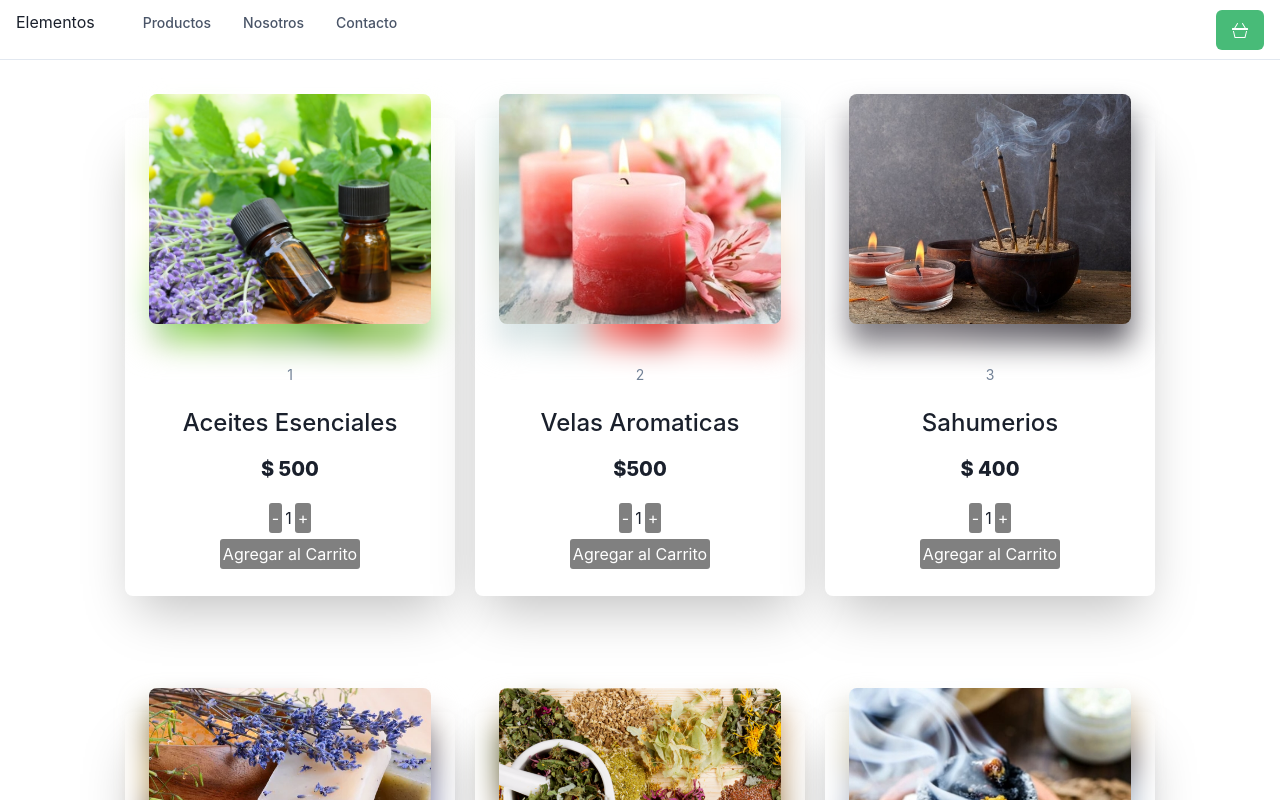
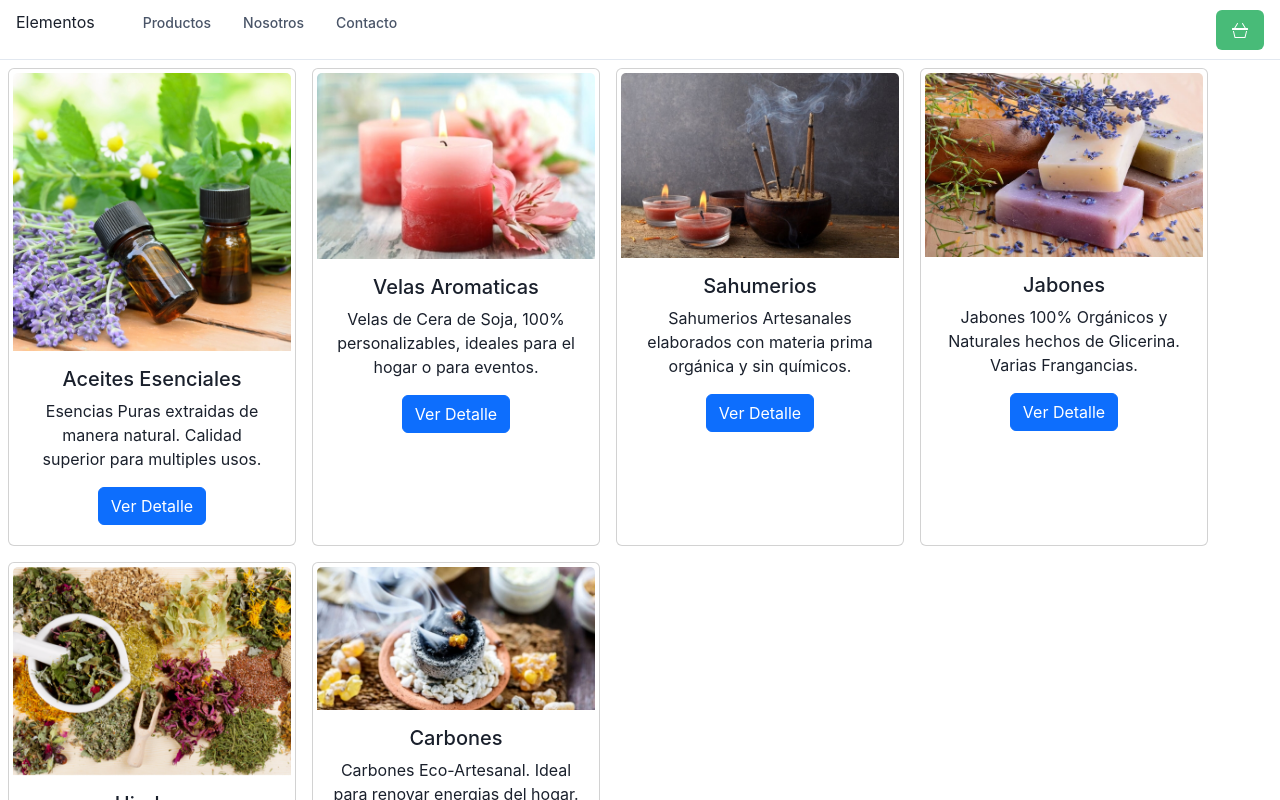
Before and after one commit to Kenshi1987/react-castro, a React (Create React App) app: page / in a window 1280 px wide. Shown: the top 800 px of the page. Built offline with nearby package versions, Linux system fonts and the light colour scheme.

Commit message:
se agrego cart, itemCount al itemDetail. Se cambio libreria Chackras del itemList por Bootstrap

```diff
--- a/package.json
+++ b/package.json
@@ -10,11 +10,14 @@
     "@testing-library/jest-dom": "^5.16.5",
     "@testing-library/react": "^13.3.0",
     "@testing-library/user-event": "^13.5.0",
+    "bootstrap": "^5.2.0",
     "bootstrap-icons": "^1.9.1",
+    "firebase": "^9.9.4",
     "framer-motion": "^7.0.0",
     "i": "^0.3.7",
     "npm": "^8.16.0",
     "react": "^18.2.0",
+    "react-bootstrap": "^2.5.0",
     "react-dom": "^18.2.0",
     "react-router-dom": "^6.3.0",
     "react-scripts": "5.0.1",
--- a/src/App.js
+++ b/src/App.js
@@ -3,6 +3,11 @@ import {ItemListContainer} from './components/ItemListContainer/ItemListContaine
 import './App.css';
 import { BrowserRouter, Routes, Route } from 'react-router-dom';
 import {ItemDetailContainer} from './components/ItemDetailContainer/ItemDetailContainer';
+import 'bootstrap/dist/css/bootstrap.min.css';
+import { Cart } from './components/Cart/Cart';
+import CheckOut from './components/CheckOut/CheckOut';
+
+
 
 function App() {
 
@@ -16,7 +21,9 @@ function App() {
       <Routes>
           <Route path="/" element = {<ItemListContainer greeting/>}/>
           <Route path='/item/:id' element = {<ItemDetailContainer/>}/>
-          <Route path='/category/:categoryid' element = {<ItemDetailContainer/>}/>
+          <Route path='/category/:categoryid' element = {<ItemListContainer/>}/>
+          <Route path='/cart' element = {<Cart/>}/>
+          <Route path='/checkout' element= {<CheckOut/>}/>
       </Routes>
     </BrowserRouter>
     </div>
--- /dev/null
+++ b/src/components/Cart/Cart.jsx
@@ -0,0 +1,7 @@
+import React from 'react'
+
+export const Cart = () => {
+  return (
+    <div>Cart</div>
+  )
+}
--- /dev/null
+++ b/src/components/CheckOut/CheckOut.jsx
@@ -0,0 +1,7 @@
+import React from 'react'
+
+export default function CheckOut() {
+  return (
+    <div>CheckOut</div>
+  )
+}
--- a/src/components/Item/Item.jsx
+++ b/src/components/Item/Item.jsx
@@ -1,85 +1,30 @@
-import React from 'react'
-import Contador from '../Counter/Contador';
-
-import {
-    Box,
-    Center,
-    useColorModeValue,
-    Heading,
-    Text,
-    Stack,
-    Image,
-  } from '@chakra-ui/react';
+import React from 'react';
+import {Card} from 'react-bootstrap';
+import {Button} from 'react-bootstrap';
 import { Link } from 'react-router-dom';
 
+function Item({id, title, description, price, img}){
+  return (
+
+    <div className="d-flex justify-content-evenly">
+
+    <Card className="m-2 p-1"style={{ width: '18rem' }}>
+            <Card.Img  variant="top" src={img} />
+            <Card.Body>
+              <Card.Title>{title}</Card.Title>
+              <Card.Text>
+                {description}
+              </Card.Text>
+              <Link to={`/item/${id}`}>
+              <Button variant="primary">Ver Detalle</Button>
+              </Link>
+            </Card.Body>
+          </Card>
 
 
-  export default function Item({id, title, price, stock, img}) {
+        </div>
 
-    const onAdd = (contador) => {
-      console.log ('Soy onAdd y el valor del contador es:', contador)
-    }
+  );
+}
 
-    return (
-      <Center py={12} style={{margin:"10px"}}>
-        <Box
-          role={'group'}
-          p={6}
-          maxW={'330px'}
-          w={'full'}
-          bg={useColorModeValue('white', 'gray.800')}
-          boxShadow={'2xl'}
-          rounded={'lg'}
-          pos={'relative'}
-          zIndex={1}>
-          <Box
-            rounded={'lg'}
-            mt={-12}
-            pos={'relative'}
-            height={'230px'}
-            _after={{
-              transition: 'all .3s ease',
-              content: '""',
-              w: 'full',
-              h: 'full',
-              pos: 'absolute',
-              top: 5,
-              left: 0,
-              backgroundImage: `url(${img})`,
-              filter: 'blur(15px)',
-              zIndex: -1,
-            }}
-            _groupHover={{
-              _after: {
-                filter: 'blur(20px)',
-              },
-            }}>
-            <Link to={`/item/${id}`}>
-            <Image
-              rounded={'lg'}
-              height={230}
-              width={282}
-              objectFit={'cover'}
-              src={img}
-            />
-            </Link>
-          </Box>
-          <Stack pt={10} align={'center'}>
-            <Text color={'gray.500'} fontSize={'sm'} textTransform={'uppercase'}>
-              {id}
-            </Text>
-            <Heading fontSize={'2xl'} fontFamily={'body'} fontWeight={500}>
-              {title}
-            </Heading>
-            <Stack direction={'row'} align={'center'}>
-              <Text fontWeight={800} fontSize={'xl'}>
-                {price}
-              </Text>
-
-            </Stack>
-          </Stack>
-          <Contador onAdd={onAdd}/>
-        </Box>
-      </Center>
-    );
-  }
+export default Item
--- /dev/null
+++ b/src/components/ItemCount/ItemCount.jsx
@@ -0,0 +1,17 @@
+import React from 'react'
+import { useState } from 'react'
+
+export default function ItemCount({stock, initial, onAdd}) {
+
+ const [counter, setCounter] = useState(initial)
+
+     return (
+    <>
+    <div>Contador</div>
+    <button onClick={() => {setCounter (counter - 1)}} disabled={counter===initial}>-</button>
+    <span>{counter}</span>
+    <button onClick={() => {setCounter (counter + 1)}} disabled={counter===stock}>+</button>
+    <div><button onClick={()=>onAdd(counter)} disabled={counter ===0}>Agregar al Carrito</button></div>
+    </>
+  )
+}
--- a/src/components/ItemDetail/ItemDetail.jsx
+++ b/src/components/ItemDetail/ItemDetail.jsx
@@ -1,12 +1,25 @@
-import React from 'react';
+import React, {useState} from 'react';
+import ItemCount from '../ItemCount/ItemCount';
+import { Link } from 'react-router-dom';
+import { Button } from 'react-bootstrap';
 
 export function ItemDetail({item}) {
-    const {id, category, price, title, img} = item;
+    const {id, category, description, price, title, img} = item;
+    const [counter, setCounter] = useState(0);
+
+    function onAdd (count){
+      console.log(`Esta es la cantidad de Items que la persona compra ${count}`);
+      setCounter(count)
+    }
   return (
     <div>
-        <h1>{title} - {id}</h1>
+        <h1>{title} - {category}</h1>
+        <h3>{description}</h3>
         <img src={img} alt=""></img>
         <h2>{price}</h2>
+        {counter ?
+        <Link to="/cart"><Button>Finalizar Compra</Button></Link> :
+        <ItemCount initial={1} stock={5} onAdd={onAdd}/>}
     </div>
   )
 }
--- a/src/components/ItemDetailContainer/ItemDetailContainer.jsx
+++ b/src/components/ItemDetailContainer/ItemDetailContainer.jsx
@@ -1,7 +1,7 @@
 import React, { useEffect, useState } from 'react';
 import {useParams} from 'react-router-dom';
 import {ItemDetail} from '../ItemDetail/ItemDetail';
-
+import Spinner from 'react-bootstrap/Spinner';
 export function ItemDetailContainer() {
 
   const {id} = useParams();
@@ -9,7 +9,7 @@ export function ItemDetailContainer() {
 
   useEffect(()=> {
     let products = [
-      {id: 1, category: 'Aceites', title: 'Aceites Esenciales', price: '$ 500', img:'../img/aceites.jpg'},
+      {id: 1, category: 'Aceites', title: 'Aceites Esenciales', price: '$ 500', img:'../img/aceites.jpg', description:'Aceites puros de origen Vegetal, sin agregados quimicos. Esencias puras de la mas alta calidad. Amplias Fragancias.'},
       {id: 2, category: 'Velas', title: 'Velas Aromaticas', price: '$500', img:'../img/velas.jpg'},
       {id: 3, category: 'Sahumerios', title: 'Sahumerios', price: '$ 400', img:'../img/sahumerios.jpg'},
       {id: 4, category: 'Jabones', title: 'Jabones', price: '$400', img:'../img/jabones.jpg'},
@@ -30,6 +30,7 @@ export function ItemDetailContainer() {
   return (
     <div>
       { Object.getOwnPropertyNames(item).length && <ItemDetail item={item}/>}
+
     </div>
   )
 }
--- a/src/components/ItemList/ItemList.jsx
+++ b/src/components/ItemList/ItemList.jsx
@@ -1,16 +1,16 @@
 import React from 'react'
 import Item from '../Item/Item'
-import {Flex} from '@chakra-ui/react';
 
 function ItemList({items}) {
   return (
     <>
-      <Flex align="center" justify="center" flexWrap="wrap">
-        {items.map ((item, indx)=>
-            <Item key={indx} id={item.id} title={item.title} price={item.price} img={item.img}/>
 
-        )}
-      </Flex>
+            <div className="d-flex flex-wrap">
+
+            {items.map ((item, indx)=>
+            <Item key={indx} id={item.id} title={item.title} description={item.description} price={item.price} img={item.img}/>
+            )}
+            </div>
 
 
     </>
--- a/src/components/ItemListContainer/ItemListContainer.jsx
+++ b/src/components/ItemListContainer/ItemListContainer.jsx
@@ -10,12 +10,12 @@ export function ItemListContainer({greeting}) {
   useEffect(()=> {
 
     let products = [
-                    {id: 1, category: 'Aceites', title: 'Aceites Esenciales', price: '$ 500', img:'./img/aceites.jpg'},
-                    {id: 2, category: 'Velas', title: 'Velas Aromaticas', price: '$500', img:'./img/velas.jpg'},
-                    {id: 3, category: 'Sahumerios', title: 'Sahumerios', price: '$ 400', img:'./img/sahumerios.jpg'},
-                    {id: 4, category: 'Jabones', title: 'Jabones', price: '$400', img:'./img/jabones.jpg'},
-                    {id: 5, category: 'Hierbas', title: 'Hierbas', price: '$ 400', img:'./img/hierbas.png'},
-                    {id: 6, category: 'Carbones', title: 'Carbones', price: '$400', img:'./img/carbones.jpg'}
+                    {id: 1, category: 'Aceites', title: 'Aceites Esenciales', description:'Esencias Puras extraidas de manera natural. Calidad superior para multiples usos.', price: '$ 500', img:'./img/aceites.jpg'},
+                    {id: 2, category: 'Velas', title: 'Velas Aromaticas', description:"Velas de Cera de Soja, 100% personalizables, ideales para el hogar o para eventos.", price: '$500', img:'./img/velas.jpg'},
+                    {id: 3, category: 'Sahumerios', title: 'Sahumerios', description:"Sahumerios Artesanales elaborados con materia prima orgánica y sin químicos.", price: '$ 400', img:'./img/sahumerios.jpg'},
+                    {id: 4, category: 'Jabones', title: 'Jabones',  description:"Jabones 100% Orgánicos y Naturales hechos de Glicerina. Varias Frangancias.",price: '$400', img:'./img/jabones.jpg'},
+                    {id: 5, category: 'Hierbas', title: 'Hierbas', description:"Hierbas y Recinas puras. Abren el espacio, generan un estado ampliado de conciencia.", price: '$ 400', img:'./img/hierbas.png'},
+                    {id: 6, category: 'Carbones', title: 'Carbones', description:"Carbones Eco-Artesanal. Ideal para renovar energias del hogar.", price: '$400', img:'./img/carbones.jpg'}
                   ];
       new Promise((resolve) => {
         let productsFiltered = [];
--- a/src/components/Navbar/Navbar.js
+++ b/src/components/Navbar/Navbar.js
@@ -52,12 +52,14 @@ import {
             />
           </Flex>
           <Flex flex={{ base: 1 }} justify={{ base: 'center', md: 'start' }}>
+
             <Text
               textAlign={useBreakpointValue({ base: 'center', md: 'left' })}
               fontFamily={'heading'}
               color={useColorModeValue('gray.800', 'white')}>
               Elementos
             </Text>
+
 
             <Flex display={{ base: 'none', md: 'flex' }} ml={10}>
               <DesktopNav />
--- a/src/index.js
+++ b/src/index.js
@@ -4,6 +4,25 @@ import './index.css';
 import App from './App';
 import reportWebVitals from './reportWebVitals';
 import { ChakraProvider } from '@chakra-ui/react';
+import 'bootstrap/dist/css/bootstrap.min.css';
+
+// Import the functions you need from the SDKs you need
+import { initializeApp } from "firebase/app";
+// TODO: Add SDKs for Firebase products that you want to use
+// https://firebase.google.com/docs/web/setup#available-libraries
+
+// Your web app's Firebase configuration
+const firebaseConfig = {
+  apiKey: "AIzaSyAABNAMDfGCQXSblMJZMsNDPoUrOp7ra1w",
+  authDomain: "react-elementos.firebaseapp.com",
+  projectId: "react-elementos",
+  storageBucket: "react-elementos.appspot.com",
+  messagingSenderId: "453278573729",
+  appId: "1:453278573729:web:49a984d18676832b9e3ce0"
+};
+
+// Initialize Firebase
+const app = initializeApp(firebaseConfig);
 
 const root = ReactDOM.createRoot(document.getElementById('root'));
 root.render(
```
Also changed, not shown: 1 other file (tests, documents, lock files or other folders).
